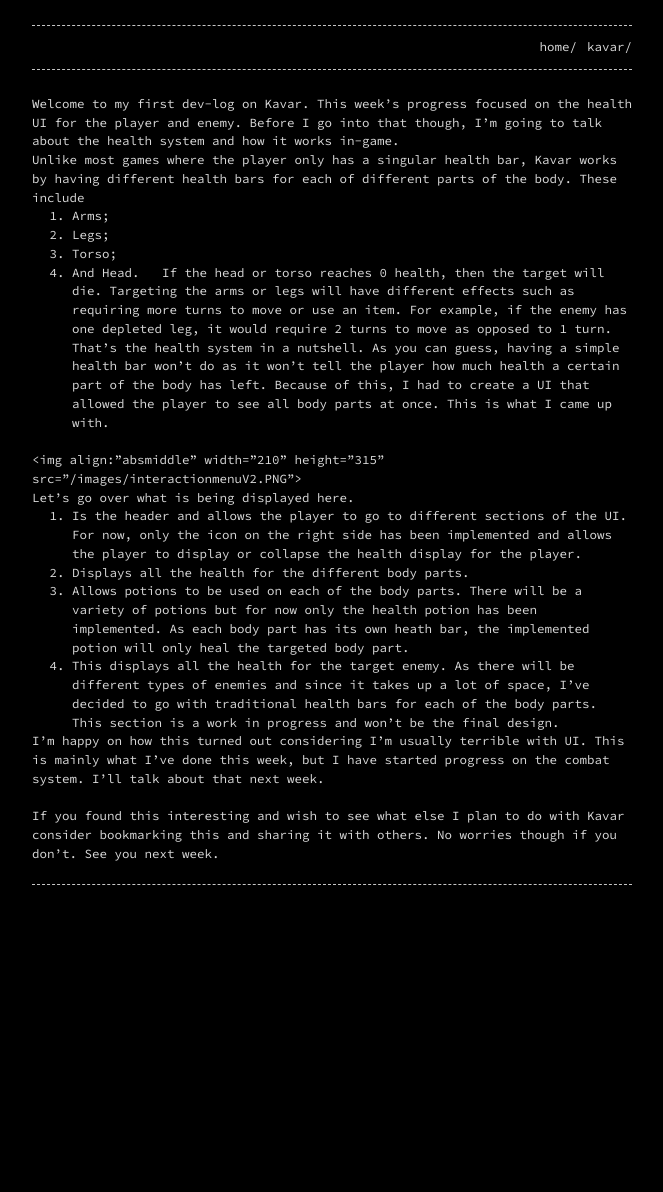
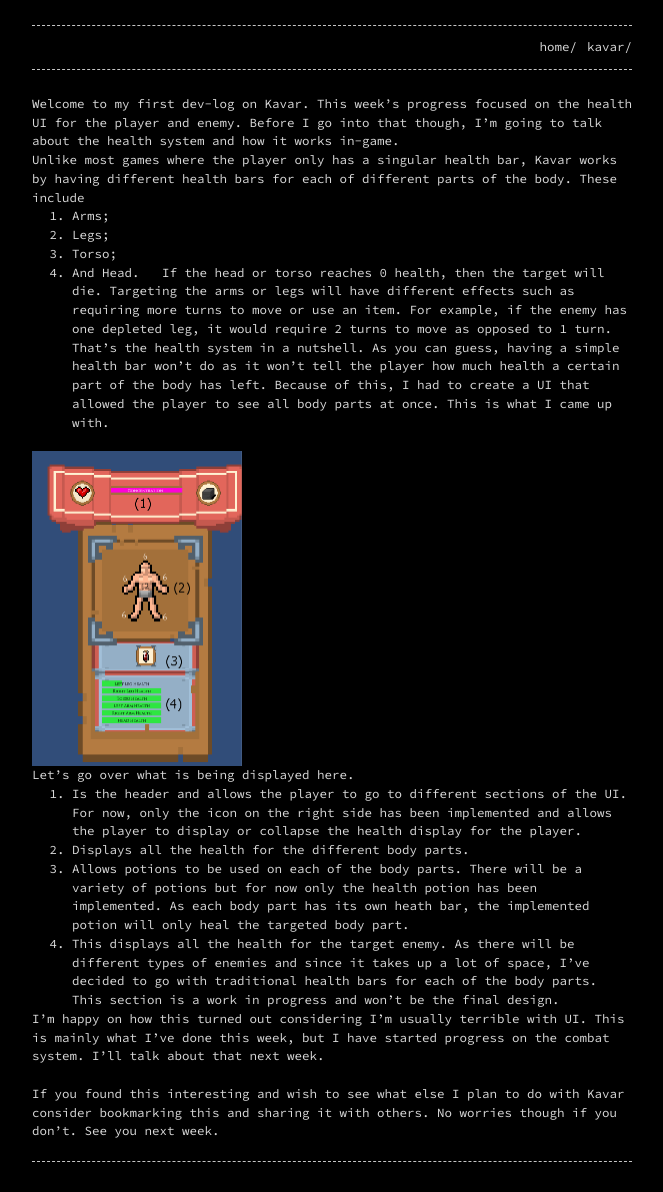
Before and after one commit to KyleS01/KyleS01.github.io, a Jekyll site: the page built from _posts/2020-6-14-Kavar Log 1.markdown, in a window 1280 px wide. Shown: the whole page, without its empty margins (308-971 px from the left). Built offline with Jekyll 4.4.1, drawn with Linux system fonts in a browser that asks for light colours; before the commit the page ends 915 px from its top, so only the background shows below that.

Commit message:
Update 2020-6-14-Kavar Log 1.markdown

```diff
--- a/_posts/2020-6-14-Kavar Log 1.markdown
+++ b/_posts/2020-6-14-Kavar Log 1.markdown
@@ -15,7 +15,7 @@ If the head or torso reaches 0 health, then the target will die. Targeting the a
 That’s the health system in a nutshell. As you can guess, having a simple health bar won’t do as it won’t tell the player how much health a certain part of the body has left. Because of this, I had to create a UI that allowed the player to see all body parts at once. This is what I came up with.
 
 &nbsp;
-<img align:"absmiddle" width="210" height="315" src="/images/interactionmenuV2.PNG">
+<img align="absmiddle" width="210" height="315" src="/images/interactionmenuV2.PNG">
 
 
 
```
